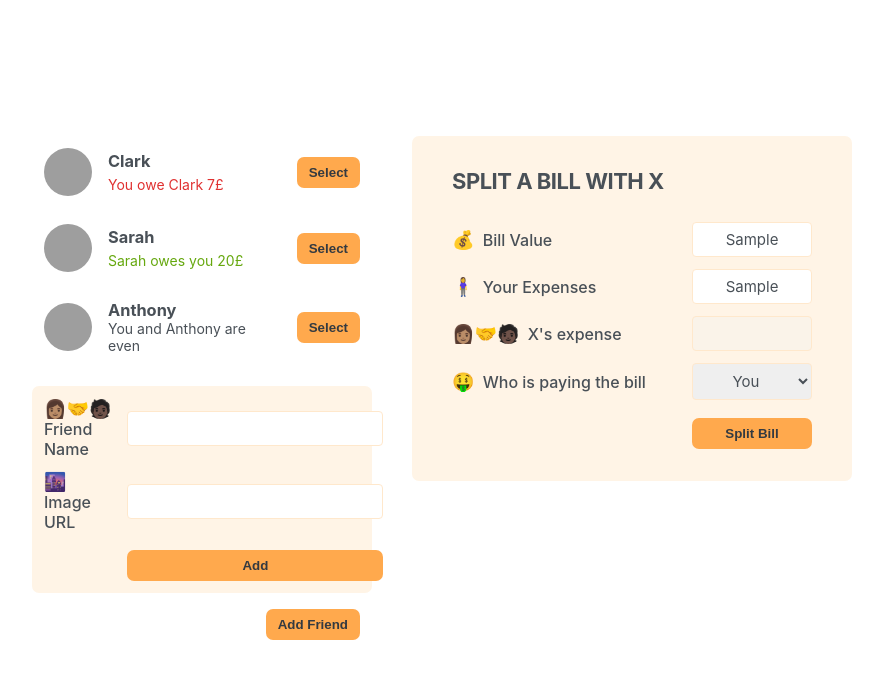
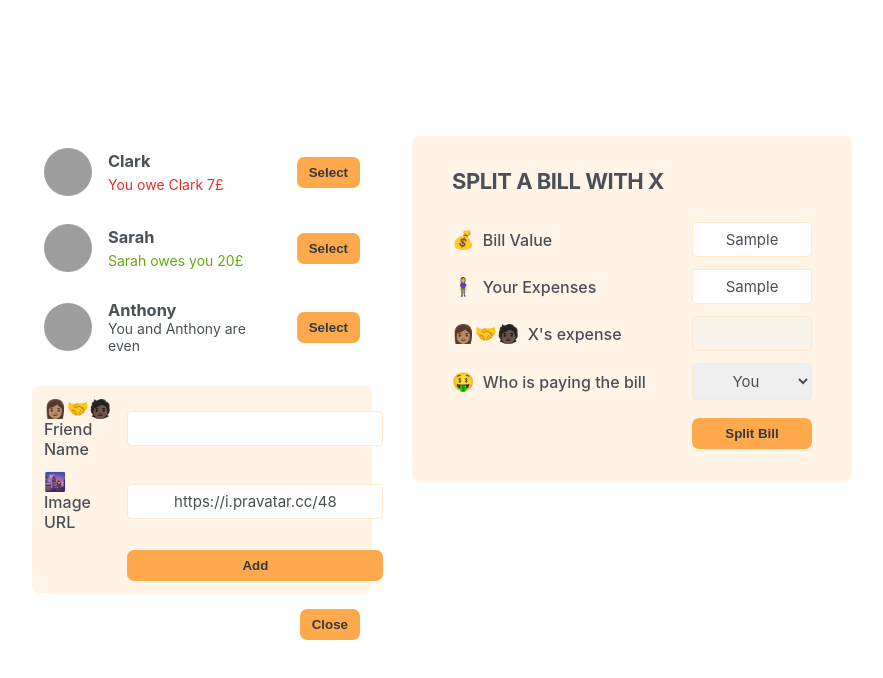
Before and after one commit to paulthadev/eat-n-split, a React (Create React App) app: page / in a window 1280 px wide. Both pictures are taken after typing "Sample", "Sample" into the empty fields and a click on the button "Add Friend". Shown: the top 678 px of the page, without its empty margins (198-1081 px from the left). Built offline with nearby package versions, Linux system fonts and the light colour scheme; grey boxes are pictures that could not be loaded.

Commit message:
add friends logic

```diff
--- a/public/index.html
+++ b/public/index.html
@@ -24,7 +24,7 @@
       work correctly both with client-side routing and a non-root public URL.
       Learn how to configure a non-root public URL by running `npm run build`.
     -->
-    <title>React App</title>
+    <title>Eat n Split</title>
   </head>
   <body>
     <noscript>You need to enable JavaScript to run this app.</noscript>
--- a/src/App.js
+++ b/src/App.js
@@ -21,9 +21,9 @@
   },
 ];
 
-function Button({ onHandleClick, children }) {
+function Button({ onClick, children }) {
   return (
-    <button onClick={onHandleClick} className="button">
+    <button onClick={onClick} className="button">
       {children}
     </button>
   );
@@ -41,7 +41,9 @@
       <div className="sidebar">
         <FriendList />
         {showAddFriend && <FormAddFriend />}
-        <Button onHandleClick={handleShowAddFriend}>Add Friend</Button>
+        <Button onClick={handleShowAddFriend}>
+          {showAddFriend ? "Close" : "Add Friend"}
+        </Button>
       </div>
 
       <FormSplitBill />
@@ -86,13 +88,42 @@
 }
 
 function FormAddFriend() {
+  const [name, setName] = useState("");
+  const [image, setImage] = useState("https://i.pravatar.cc/48");
+
+  const handleSubmit = (e) => {
+    e.preventDefault();
+    if (!name) return;
+
+    const id = crypto.randomUUID();
+    const newFriend = {
+      name,
+      image: `${image}?u=${id}`,
+      balance: 0,
+      id,
+    };
+
+    console.log(newFriend);
+
+    setName("");
+    setImage("https://i.pravatar.cc/48");
+  };
+
   return (
-    <form className="form-add-friend">
+    <form className="form-add-friend" onSubmit={handleSubmit}>
       <label> 👩🏽‍🤝‍🧑🏿 Friend Name</label>
-      <input type="text" />
+      <input
+        type="text"
+        value={name}
+        onChange={(e) => setName(e.target.value)}
+      />
 
       <label>🌆 Image URL</label>
-      <input type="text" />
+      <input
+        type="text"
+        value={image}
+        onChange={(e) => setImage(e.target.value)}
+      />
 
       <Button>Add</Button>
     </form>
```
